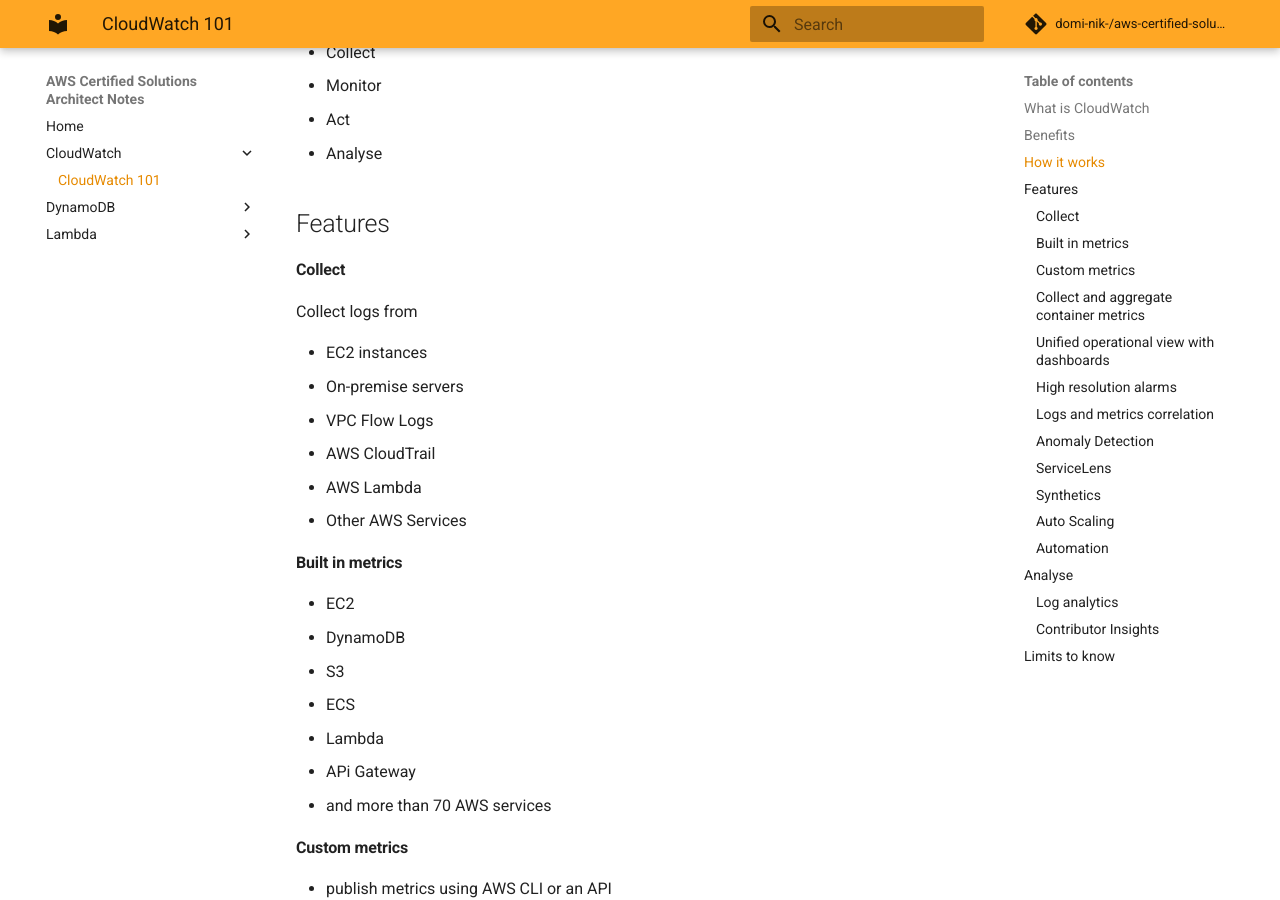
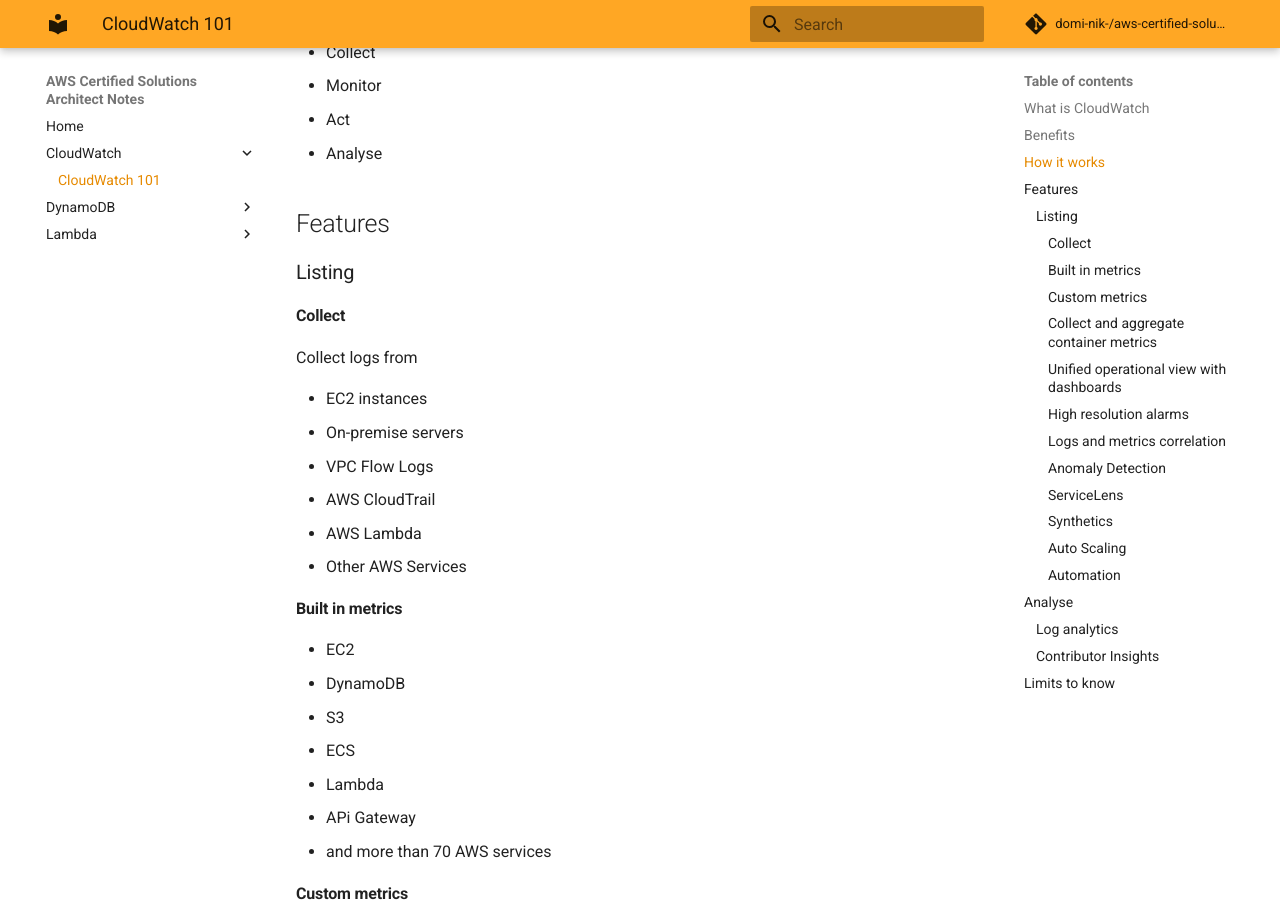
Before and after one commit to domi-nik-/aws-certified-solutions-architect-professional, an MkDocs documentation site: the page built from docs/CloudWatch/CloudWatch_101.md, in a window 1280 px wide and 900 px high, scrolled down 584 px. Built offline with MkDocs 1.6.1 and Material for MkDocs 9.7.7, drawn with Linux system fonts in a browser that asks for light colours; comment, search, counter and statistics services are not loaded.

```diff
--- a/docs/CloudWatch/CloudWatch_101.md
+++ b/docs/CloudWatch/CloudWatch_101.md
@@ -12,7 +12,6 @@ Amazon CloudWatch is a monitoring service for AWS cloud resources and the applic
 * Get oeprational visibility and insights
 * Derive actionable insights from logs
 
-
 ## How it works
 
 * Collect
@@ -21,6 +20,8 @@ Amazon CloudWatch is a monitoring service for AWS cloud resources and the applic
 * Analyse
 
 ## Features
+
+### Listing
 
 #### Collect
 
@@ -122,11 +123,11 @@ CloudWAtch Alarms can send a notification to SNS, from there you can trigger
 
 ## Analyse
 
-#### Log analytics
+### Log analytics
 
 * You can instantly begin writing queries with aggregations, filters and
 
-#### Contributor Insights
+### Contributor Insights
 
 Analyze time-series data to provide a view of the top contributors influencing system performance.
 
@@ -135,7 +136,6 @@ Analyze time-series data to provide a view of the top contributors influencing s
 * Evaluate patterns in structured log events
 * Add to CloudWatch alarms
 
-
 ## Limits to know
 
 * Up to one second intervall
```
Also changed, not shown: docs/DynamoDB/DynamoDB_101.md (line endings or trailing spaces), docs/Lambda/Lambda_101.md (line endings or trailing spaces).
